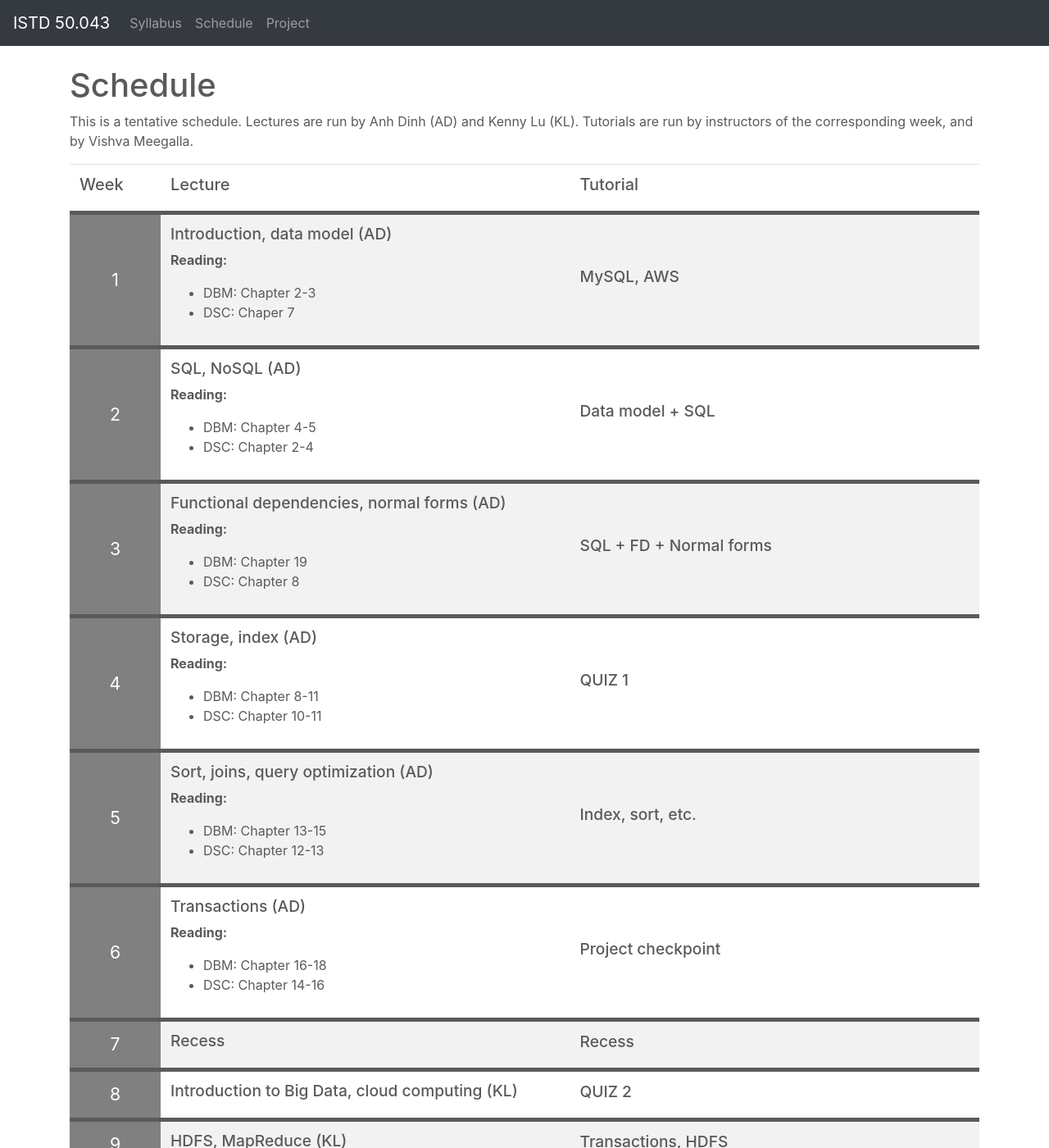
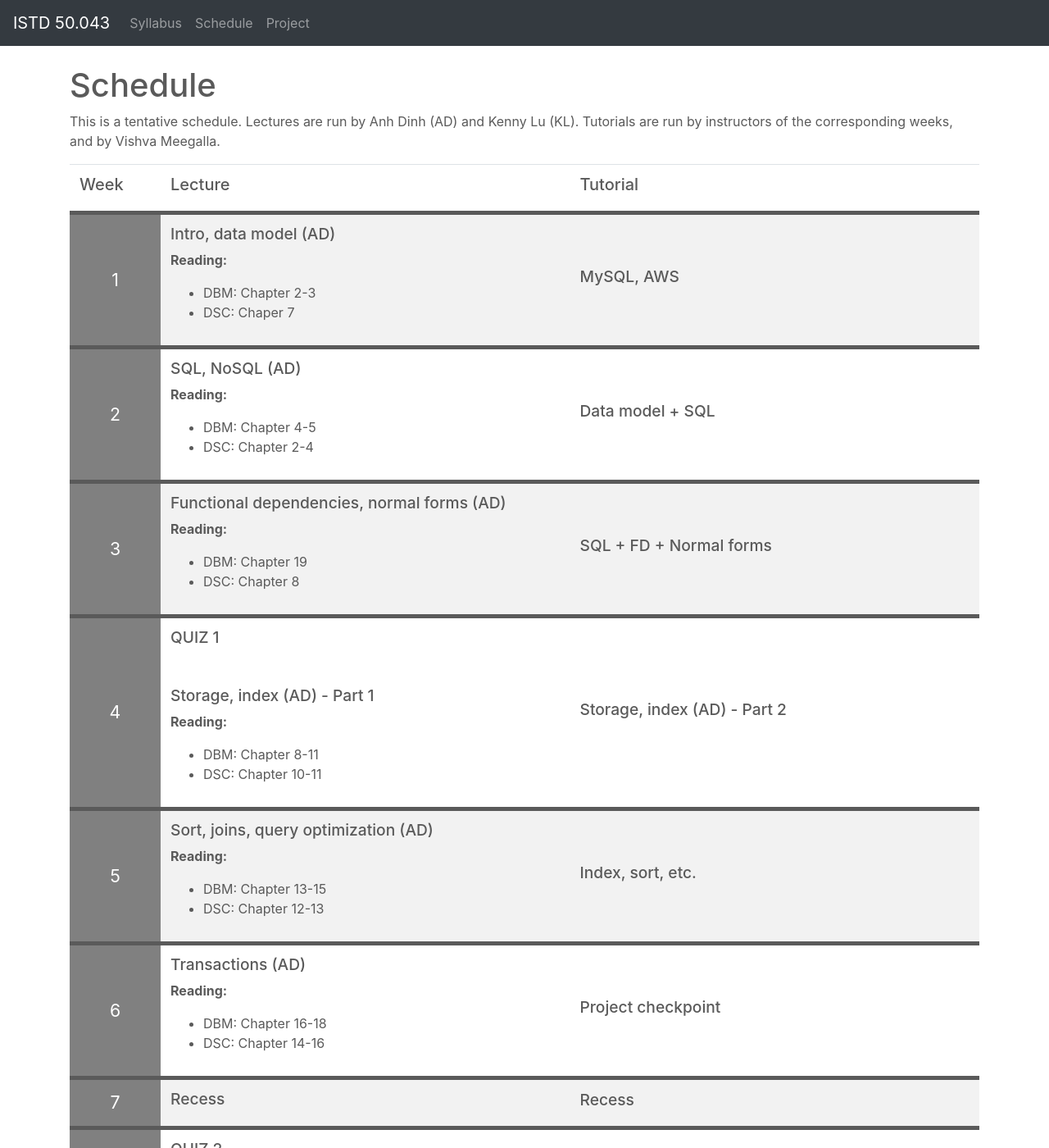
Before and after one commit to istd50043/istd50043.github.io, a Jekyll site: the page built from schedule.md, in a window 1280 px wide and 1400 px high. Shown: the whole window at 82% size. Built offline with Jekyll 4.4.1, drawn with Linux system fonts in a browser that asks for light colours; nearby versions of some CDN libraries; our own code applies the rules of GitHub Pages for plain Markdown files; some of the changed text lies outside the part shown.

Commit message:
master update

```diff
--- a/schedule.md
+++ b/schedule.md
@@ -6,7 +6,7 @@
 
 # Schedule
 This is a tentative schedule.  Lectures are run by Anh Dinh (AD) and Kenny Lu (KL). Tutorials are run by
-instructors of the corresponding week, and by Vishva Meegalla.
+instructors of the corresponding weeks, and by Vishva Meegalla.
 
 <table class="table table-striped syllabus">
 <thead>
@@ -18,7 +18,7 @@
 </thead>
 <tbody>
 {% include syllabus_entry %}
-### Introduction, data model (AD)
+### Intro, data model (AD)
 
 **Reading:**
 * DBM: Chapter 2-3
@@ -48,14 +48,17 @@
 ### SQL + FD + Normal forms
 
 {% include syllabus_entry %}
-### Storage, index (AD)
+### QUIZ 1
+
+<br>
+### Storage, index (AD) - Part 1
 
 **Reading:**
 * DBM: Chapter 8-11
 * DSC: Chapter 10-11
 
 {% include tutorial_entry %}
-### QUIZ 1
+### Storage, index (AD) - Part 2
 
 {% include syllabus_entry %}
 ### Sort, joins, query optimization (AD)
@@ -84,10 +87,12 @@
 ### Recess
 
 {% include syllabus_entry %}
-### Introduction to Big Data, cloud computing (KL)
+### QUIZ 2
+<br>
+### Intro to Big Data, cloud computing (KL) - Part 1
 
 {% include tutorial_entry %}
-### QUIZ 2
+### Intro to Big Data, cloud computing (KL) - Part 2
 
 {% include syllabus_entry %}
 ### HDFS, MapReduce (KL)
@@ -108,10 +113,12 @@
 ### Project checkpoint 2
 
 {% include syllabus_entry %}
-### Other Systems (KL)
+### QUIZ 3
+<br>
+### Other Systems (KL) - Part 1
 
 {% include tutorial_entry %}
-### QUIZ 3
+### Other Systems (KL) - Part 2
 
 {% include syllabus_entry %}
 ### Guest lecture (TBD)
```
Also changed, not shown: project.md (+4 -0 lines).
